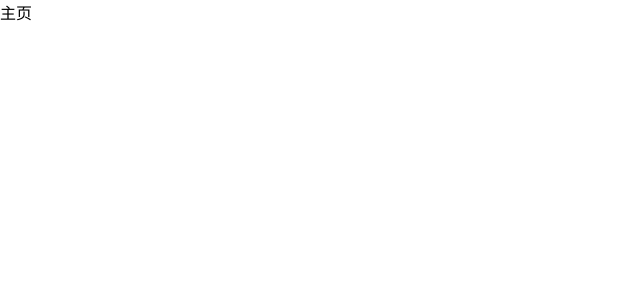
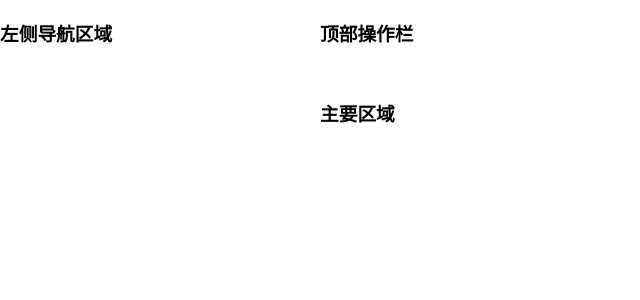
Before and after one commit to cxypengchuan/94-heima, a Vue app: page /#/home in a window 1280 px wide. Shown: the top 300 px of the page, without its empty margins (0-640 px from the left). Built offline with nearby package versions, Linux system fonts and the light colour scheme.

Commit message:
登录校验并跳转

```diff
--- a/src/views/home/index.vue
+++ b/src/views/home/index.vue
@@ -1,5 +1,22 @@
 <template>
-  <div>主页</div>
+   <el-container>
+     <el-aside>
+       <h1>左侧导航区域</h1>
+     </el-aside>
+     <!-- 右侧 再嵌套一个 el-container -->
+     <el-container>
+       <!-- 再上下布局 -->
+       <el-header>
+         <h1>顶部操作栏</h1>
+       </el-header>
+       <!-- 主要区域 -->
+       <el-main>
+         <h1>主要区域</h1>
+          <!-- 这里应该放置 二级路由容器 -->
+         <router-view></router-view>
+       </el-main>
+     </el-container>
+   </el-container>
 </template>
 
 <script>
--- a/src/views/login/index.vue
+++ b/src/views/login/index.vue
@@ -21,7 +21,7 @@
             </el-form-item>
             <!-- 登陆按钮 -->
             <el-form-item style='margin-top:20px'>
-           <el-button   style="width:100% " type="primary" >登录</el-button>
+           <el-button   style="width:100% " type="primary" @click="login" >登录</el-button>
             </el-form-item>
 
         </el-form>
@@ -42,12 +42,24 @@ export default {
       // 定义检验规则
       loginRules: {
         // required是检验必填项
-        mobile: [{ required: true, message: '请输入您的电话号码' },
+        mobile: [{
+          required: true,
+          message: '请输入您的电话号码'
+        },
         // pattren检验内容的格式
-          { pattern: /^1(3|4|5|6|7|8|9)\d{9}$/, message: '您的手机号格式不正确' }
+        {
+          pattern: /^1[3-9]\d{9}$/,
+          message: '您的手机号格式不正确'
+        }
         ],
-        code: [{ required: true, message: '请输入验证码' },
-          { pattern: /^\d{6}$/, message: '验证码输入错误' }],
+        code: [{
+          required: true,
+          message: '请输入验证码'
+        },
+        {
+          pattern: /^\d{6}$/,
+          message: '验证码输入错误'
+        }],
         checked: [{
           validator: function (rule, value, callback) {
             // rule是当前的校验规则
@@ -60,6 +72,25 @@ export default {
           }
         }]
       }
+    }
+  },
+  methods: {
+    login () {
+      // 校验通过后执行then后面的函数
+      this.$refs.loginForm.validate().then(() => {
+        this.$axios({
+          url: '/authorizations',
+          data: this.loginForm,
+          method: 'post'
+          // 请求成功后把token值保存在本地数据库中
+        }).then(res => {
+          window.localStorage.setItem('user-token', res.data.data.token)
+          // 保存后跳转回主页
+          this.$router.push('/home')
+        }).catch(() => {
+          this.$message.error('用户名或密码错误')
+        })
+      })
     }
   }
 }
```
